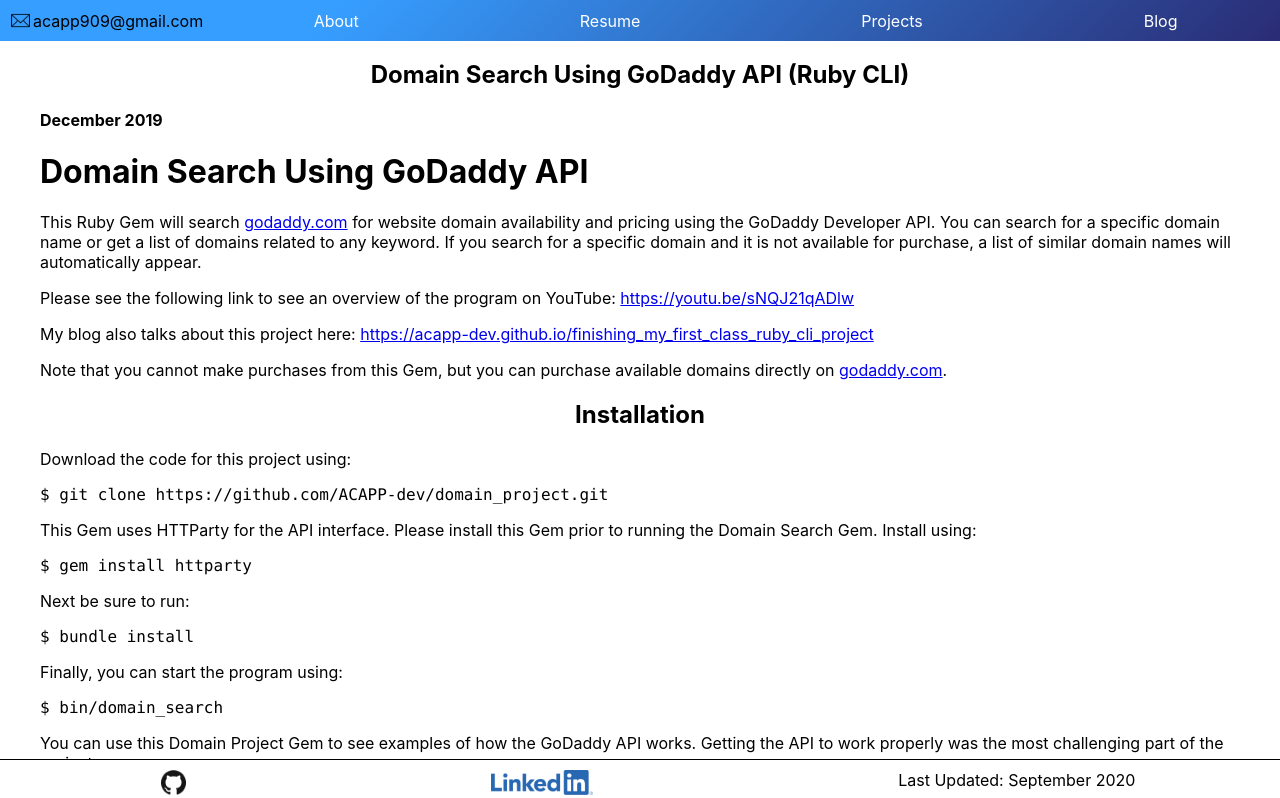
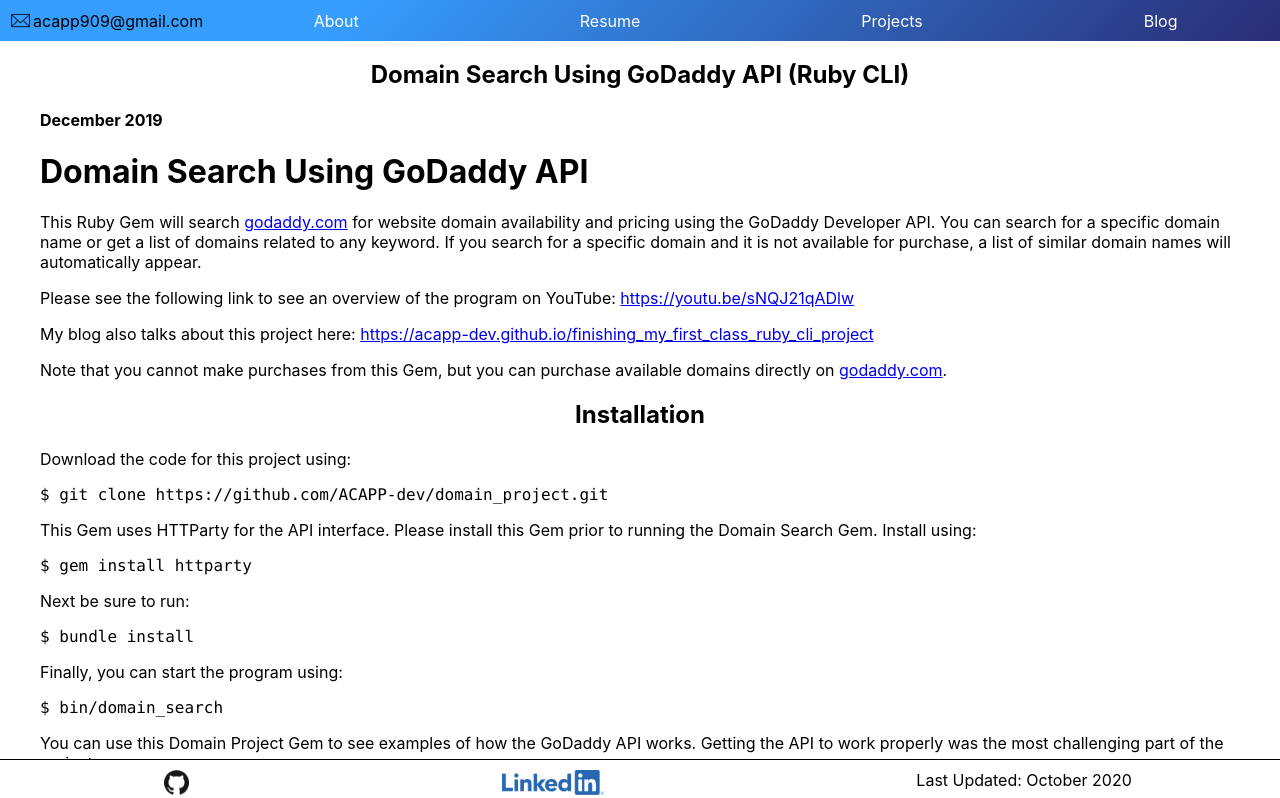
Before and after one commit to ACAPP-dev/portfolio, a React (Create React App) app: page /projects/domain in a window 1280 px wide. Shown: the top 798 px of the page. Built offline with nearby package versions, Linux system fonts and the light colour scheme.

Commit message:
updated date on footer

```diff
--- a/src/containers/FooterContainer.js
+++ b/src/containers/FooterContainer.js
@@ -20,7 +20,7 @@
 
 
 
-                <span className='footer'>Last Updated: September 2020</span>
+                <span className='footer'>Last Updated: October 2020</span>
             </div>
         )
     }
```
